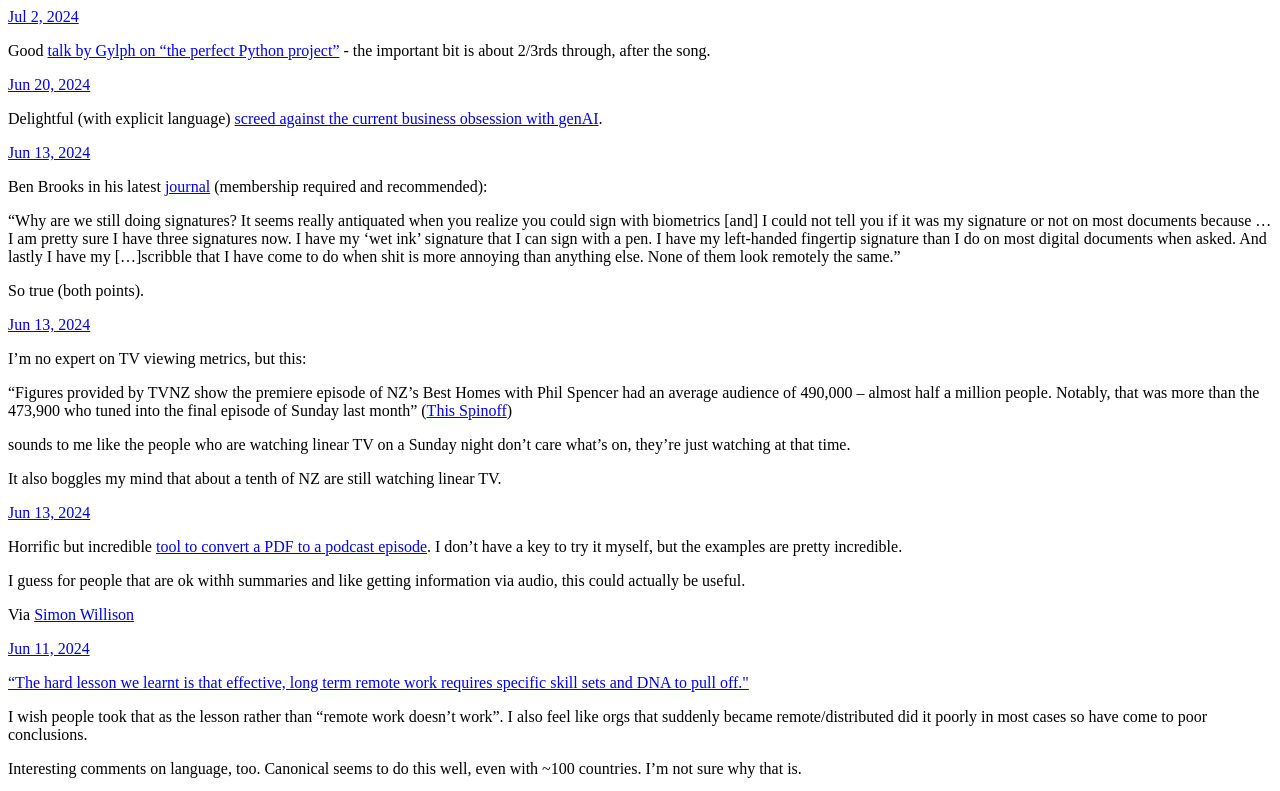
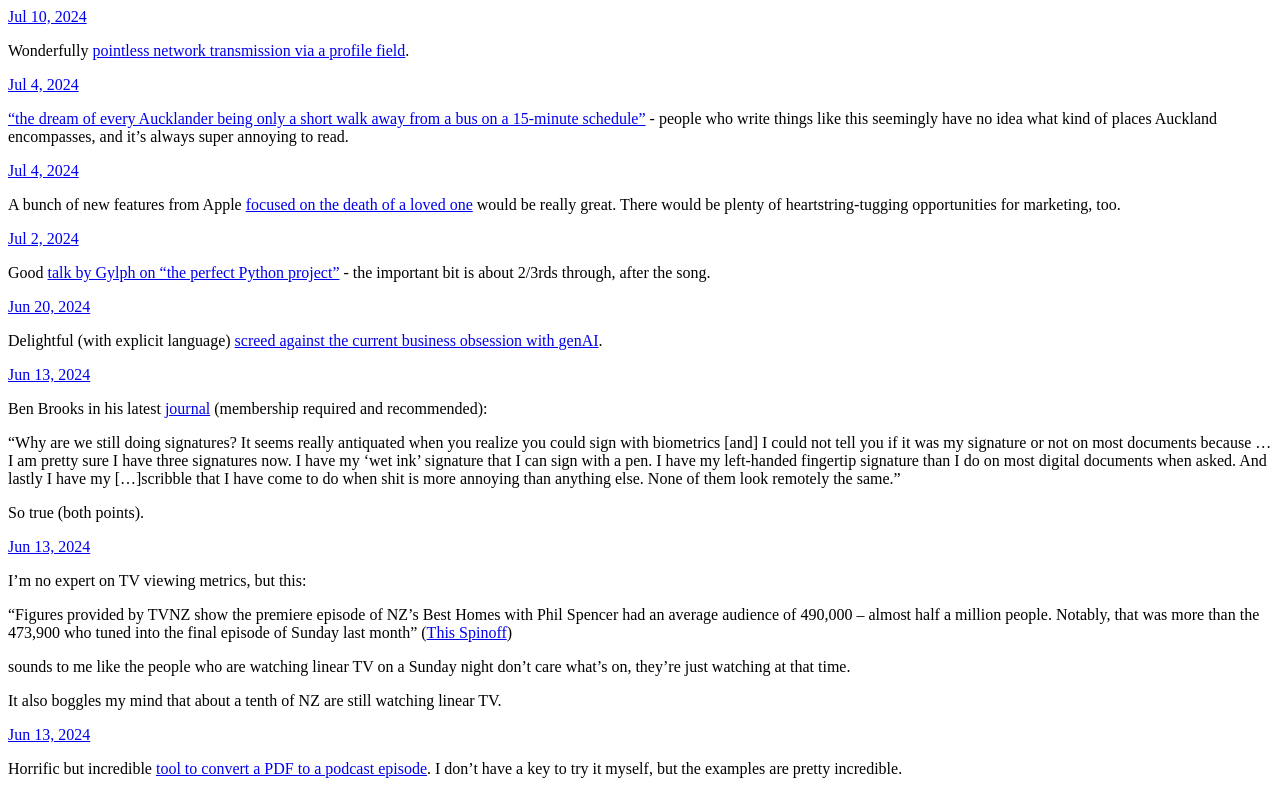
Before and after one commit to tonyandrewmeyer/micro-blog, a plain HTML site: page index.html in a window 1280 px wide. Shown: the top 791 px of the page. Drawn offline with Linux system fonts and the light colour scheme.

Commit message:
Archiving from Micro.blog.

```diff
--- a/index.html
+++ b/index.html
@@ -21,6 +21,39 @@
 <div class="h-feed">
 
 
+
+	  <div class="h-entry">
+
+
+		<a href="https://tonyandrewmeyer.blog/2024/07/10/wonderfully-pointless-network.html" class="u-url"><time class="dt-published" datetime="2024-07-10 23:35:51 &#43;1300">Jul 10, 2024</time></a>
+
+		<div class="e-content">
+			 <p>Wonderfully <a href="https://robertheaton.com/pyskywifi/">pointless network transmission via a profile field</a>.</p>
+
+		</div>
+	  </div>
+
+	  <div class="h-entry">
+
+
+		<a href="https://tonyandrewmeyer.blog/2024/07/04/the-dream-of.html" class="u-url"><time class="dt-published" datetime="2024-07-04 12:32:07 &#43;1300">Jul 4, 2024</time></a>
+
+		<div class="e-content">
+			 <p><a href="https://thespinoff.co.nz/society/04-07-2024/i-hope-you-fucking-die-the-reality-of-being-a-bus-driver-in-2024">&ldquo;the dream of every Aucklander being only a short walk away from a bus on a 15-minute schedule&rdquo;</a> - people who write things like this seemingly have no idea what kind of places Auckland encompasses, and it&rsquo;s always super annoying to read.</p>
+
+		</div>
+	  </div>
+
+	  <div class="h-entry">
+
+
+		<a href="https://tonyandrewmeyer.blog/2024/07/04/a-bunch-of.html" class="u-url"><time class="dt-published" datetime="2024-07-04 12:28:02 &#43;1300">Jul 4, 2024</time></a>
+
+		<div class="e-content">
+			 <p>A bunch of new features from Apple <a href="https://mjtsai.com/blog/2024/07/03/feature-requests-for-death/">focused on the death of a loved one</a> would be really great. There would be plenty of heartstring-tugging opportunities for marketing, too.</p>
+
+		</div>
+	  </div>
 
 	  <div class="h-entry">
 
```
